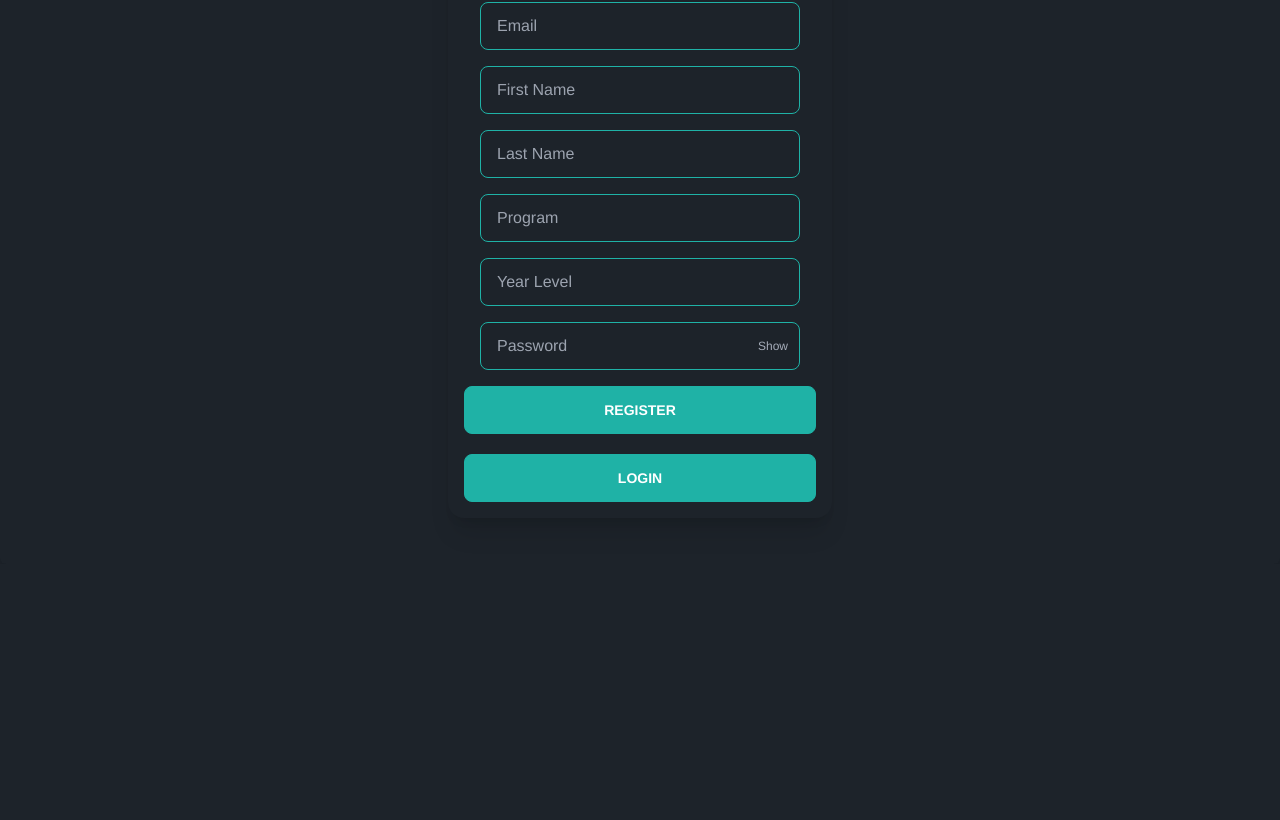
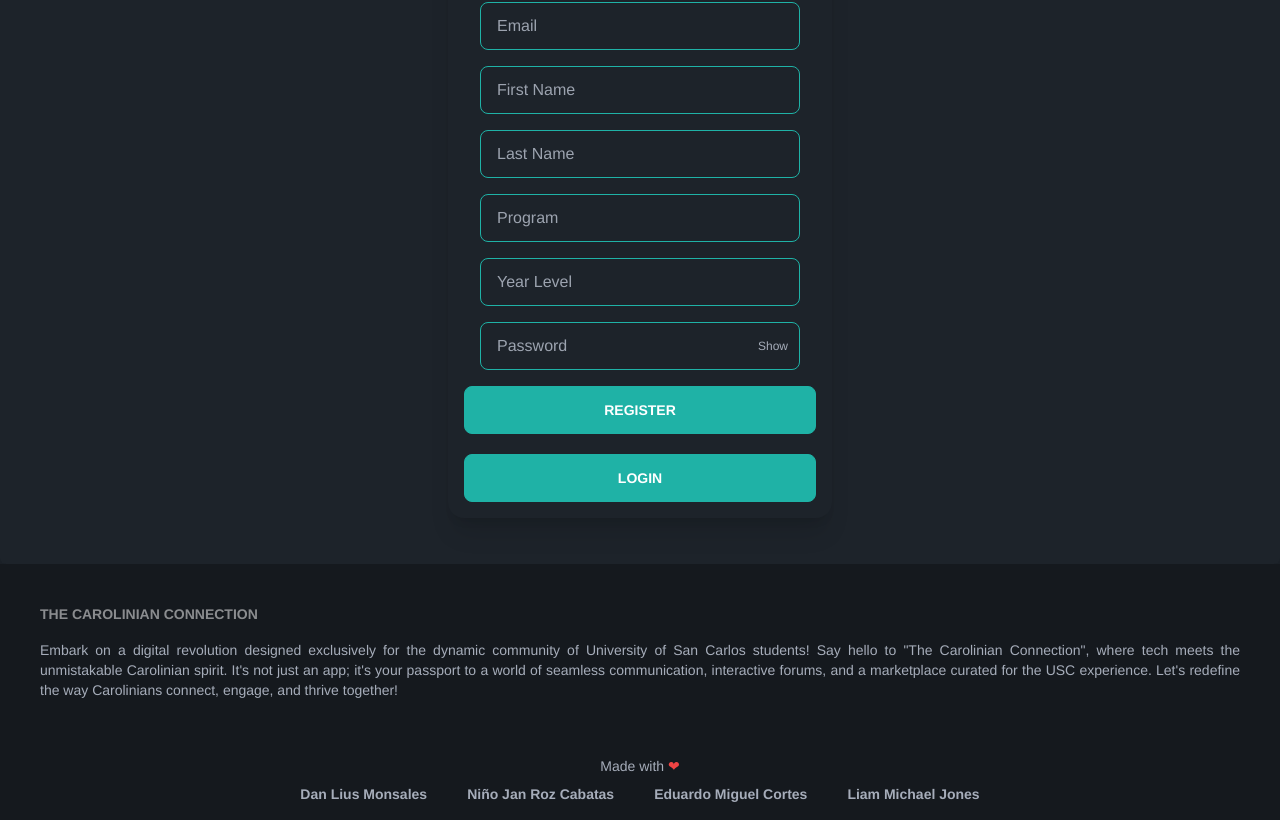
Before and after one commit to noturnachs/REACT_FORUM, a React (Vite) app: page /api/register in a window 1280 px wide. Shown: the part 236-1056 px from the top of the page. Before the commit the page ends 800 px from the top, so only its background shows below. Built offline with nearby package versions, Linux system fonts and the light colour scheme.

Commit message:
added footer everywhere

```diff
--- a/src/components/DashboardBody.jsx
+++ b/src/components/DashboardBody.jsx
@@ -1493,6 +1493,7 @@ const DashboardBody = ({ selectedCategory }) => {
           </div>
         </div>
       </div>
+
     </>
   );
 };
--- a/src/components/Login.jsx
+++ b/src/components/Login.jsx
@@ -113,6 +113,7 @@ const LoginForm = () => {
   };
 
   return (
+    <>
       <div className="flex items-center justify-center h-screen">
         <div className="card card-compact w-96 bg-base-100 shadow-xl">
           <figure>
@@ -196,6 +197,52 @@ const LoginForm = () => {
           </div>
         </div>
       </div>
+      <footer className="footer p-10 bg-base-300 flex">
+        <nav>
+          <header className="footer-title text-white">
+            The Carolinian Connection
+          </header>
+          <p className="text-justify">
+            Embark on a digital revolution designed exclusively for the dynamic
+            community of University of San Carlos students! Say hello to "The
+            Carolinian Connection", where tech meets the unmistakable Carolinian
+            spirit. It's not just an app; it's your passport to a world of
+            seamless communication, interactive forums, and a marketplace
+            curated for the USC experience. Let's redefine the way Carolinians
+            connect, engage, and thrive together!
+          </p>
+        </nav>
+      </footer>
+      <footer className="footer footer-center p-4 bg-base-300 text-base-content">
+        <aside className="flex flex-col">
+          <div className="text-md">
+            Made with <span className="text-red-500">&#10084;</span>
+          </div>
+          <div className="flex flex-col  font-bold lg:flex-row lg:space-x-10">
+            <ul>
+              <a href="https://github.com/noturnachs" target="_blank">
+                Dan Lius Monsales
+              </a>
+            </ul>
+            <ul>
+              <a href="https://github.com/prognewb" target="_blank">
+                Niño Jan Roz Cabatas
+              </a>
+            </ul>
+            <ul>
+              <a href="https://github.com/clandy07" target="_blank">
+                Eduardo Miguel Cortes
+              </a>
+            </ul>
+            <ul>
+              <a href="https://github.com/graysonLL" target="_blank">
+                Liam Michael Jones
+              </a>
+            </ul>
+          </div>
+        </aside>
+      </footer>
+    </>
   );
 };
 
--- a/src/components/Profile.jsx
+++ b/src/components/Profile.jsx
@@ -153,7 +153,7 @@ const Profile = () => {
   return (
     <>
       <DashboardNav />
-      <div className="max-w-md mx-auto p-3 mt-10 bg-primary shadow rounded">
+      <div className="max-w-md mx-auto p-3 mt-10 bg-primary shadow rounded ">
         <div className="text-center mb-6">
           <div className="flex flex-col items-center">
             <img
@@ -328,6 +328,51 @@ const Profile = () => {
           )}
         </div>
       </div>
+      <footer className="footer p-10 bg-base-300 flex mt-[20vh]">
+        <nav>
+          <header className="footer-title text-white">
+            The Carolinian Connection
+          </header>
+          <p className="text-justify">
+            Embark on a digital revolution designed exclusively for the dynamic
+            community of University of San Carlos students! Say hello to "The
+            Carolinian Connection", where tech meets the unmistakable Carolinian
+            spirit. It's not just an app; it's your passport to a world of
+            seamless communication, interactive forums, and a marketplace
+            curated for the USC experience. Let's redefine the way Carolinians
+            connect, engage, and thrive together!
+          </p>
+        </nav>
+      </footer>
+      <footer className="footer footer-center p-4 bg-base-300 text-base-content">
+        <aside className="flex flex-col">
+          <div className="text-md">
+            Made with <span className="text-red-500">&#10084;</span>
+          </div>
+          <div className="flex flex-col  font-bold lg:flex-row lg:space-x-10">
+            <ul>
+              <a href="https://github.com/noturnachs" target="_blank">
+                Dan Lius Monsales
+              </a>
+            </ul>
+            <ul>
+              <a href="https://github.com/prognewb" target="_blank">
+                Niño Jan Roz Cabatas
+              </a>
+            </ul>
+            <ul>
+              <a href="https://github.com/clandy07" target="_blank">
+                Eduardo Miguel Cortes
+              </a>
+            </ul>
+            <ul>
+              <a href="https://github.com/graysonLL" target="_blank">
+                Liam Michael Jones
+              </a>
+            </ul>
+          </div>
+        </aside>
+      </footer>
     </>
   );
 };
--- a/src/components/RegistrationForm.jsx
+++ b/src/components/RegistrationForm.jsx
@@ -111,6 +111,7 @@ const RegistrationForm = () => {
   };
 
   return (
+    <>
       <div className="h-screen flex flex-col items-center justify-center p-4 shadow-md rounded-md">
         <div className="flex items-center justify-center h-screen">
           <div className="card card-compact w-96 bg-base-100 shadow-xl">
@@ -132,7 +133,9 @@ const RegistrationForm = () => {
                     className="input input-bordered input-accent w-full max-w-xs"
                   />
                   {errors.username && (
-                  <p className="text-red-500 text-xs mt-1">{errors.username}</p>
+                    <p className="text-red-500 text-xs mt-1">
+                      {errors.username}
+                    </p>
                   )}
                 </div>
                 <div className="mb-4">
@@ -179,7 +182,9 @@ const RegistrationForm = () => {
                     className="input input-bordered input-accent w-full max-w-xs"
                   />
                   {errors.lastname && (
-                  <p className="text-red-500 text-xs mt-1">{errors.lastname}</p>
+                    <p className="text-red-500 text-xs mt-1">
+                      {errors.lastname}
+                    </p>
                   )}
                 </div>
 
@@ -196,7 +201,9 @@ const RegistrationForm = () => {
                     className="input input-bordered input-accent w-full max-w-xs"
                   />
                   {errors.program && (
-                  <p className="text-red-500 text-xs mt-1">{errors.program}</p>
+                    <p className="text-red-500 text-xs mt-1">
+                      {errors.program}
+                    </p>
                   )}
                 </div>
 
@@ -239,11 +246,15 @@ const RegistrationForm = () => {
                     </button>
                   </div>
                   {errors.password && (
-                  <p className="text-red-500 text-xs mt-1">{errors.password}</p>
+                    <p className="text-red-500 text-xs mt-1">
+                      {errors.password}
+                    </p>
                   )}
                 </div>
                 <div className="flex flex-col">
-                {error && <p className="text-sm text-red-600 pb-4">{error}</p>}
+                  {error && (
+                    <p className="text-sm text-red-600 pb-4">{error}</p>
+                  )}
                   <button
                     type="submit"
                     className="btn btn-accent mb-5"
@@ -264,6 +275,52 @@ const RegistrationForm = () => {
           </div>
         </div>
       </div>
+      <footer className="footer p-10 bg-base-300 flex">
+        <nav>
+          <header className="footer-title text-white">
+            The Carolinian Connection
+          </header>
+          <p className="text-justify">
+            Embark on a digital revolution designed exclusively for the dynamic
+            community of University of San Carlos students! Say hello to "The
+            Carolinian Connection", where tech meets the unmistakable Carolinian
+            spirit. It's not just an app; it's your passport to a world of
+            seamless communication, interactive forums, and a marketplace
+            curated for the USC experience. Let's redefine the way Carolinians
+            connect, engage, and thrive together!
+          </p>
+        </nav>
+      </footer>
+      <footer className="footer footer-center p-4 bg-base-300 text-base-content">
+        <aside className="flex flex-col">
+          <div className="text-md">
+            Made with <span className="text-red-500">&#10084;</span>
+          </div>
+          <div className="flex flex-col  font-bold lg:flex-row lg:space-x-10">
+            <ul>
+              <a href="https://github.com/noturnachs" target="_blank">
+                Dan Lius Monsales
+              </a>
+            </ul>
+            <ul>
+              <a href="https://github.com/prognewb" target="_blank">
+                Niño Jan Roz Cabatas
+              </a>
+            </ul>
+            <ul>
+              <a href="https://github.com/clandy07" target="_blank">
+                Eduardo Miguel Cortes
+              </a>
+            </ul>
+            <ul>
+              <a href="https://github.com/graysonLL" target="_blank">
+                Liam Michael Jones
+              </a>
+            </ul>
+          </div>
+        </aside>
+      </footer>
+    </>
   );
 };
 
--- a/src/components/Store.jsx
+++ b/src/components/Store.jsx
@@ -7,6 +7,51 @@ const Store = () => {
     <>
       <DashboardNav />
       <StoreBody />
+      <footer className="footer p-10 bg-base-300 flex">
+        <nav>
+          <header className="footer-title text-white">
+            The Carolinian Connection
+          </header>
+          <p className="text-justify">
+            Embark on a digital revolution designed exclusively for the dynamic
+            community of University of San Carlos students! Say hello to "The
+            Carolinian Connection", where tech meets the unmistakable Carolinian
+            spirit. It's not just an app; it's your passport to a world of
+            seamless communication, interactive forums, and a marketplace
+            curated for the USC experience. Let's redefine the way Carolinians
+            connect, engage, and thrive together!
+          </p>
+        </nav>
+      </footer>
+      <footer className="footer footer-center p-4 bg-base-300 text-base-content">
+        <aside className="flex flex-col">
+          <div className="text-md">
+            Made with <span className="text-red-500">&#10084;</span>
+          </div>
+          <div className="flex flex-col  font-bold lg:flex-row lg:space-x-10">
+            <ul>
+              <a href="https://github.com/noturnachs" target="_blank">
+                Dan Lius Monsales
+              </a>
+            </ul>
+            <ul>
+              <a href="https://github.com/prognewb" target="_blank">
+                Niño Jan Roz Cabatas
+              </a>
+            </ul>
+            <ul>
+              <a href="https://github.com/clandy07" target="_blank">
+                Eduardo Miguel Cortes
+              </a>
+            </ul>
+            <ul>
+              <a href="https://github.com/graysonLL" target="_blank">
+                Liam Michael Jones
+              </a>
+            </ul>
+          </div>
+        </aside>
+      </footer>
     </>
   );
 };
--- a/src/components/dashboard.jsx
+++ b/src/components/dashboard.jsx
@@ -16,6 +16,51 @@ const Dashboard = () => {
       <DashboardNav setSelectedCategory={setSelectedCategory} />
 
       <DashboardBody selectedCategory={selectedCategory} />
+      <footer className="footer p-10 bg-base-300 flex">
+        <nav>
+          <header className="footer-title text-white">
+            The Carolinian Connection
+          </header>
+          <p className="text-justify">
+            Embark on a digital revolution designed exclusively for the dynamic
+            community of University of San Carlos students! Say hello to "The
+            Carolinian Connection", where tech meets the unmistakable Carolinian
+            spirit. It's not just an app; it's your passport to a world of
+            seamless communication, interactive forums, and a marketplace
+            curated for the USC experience. Let's redefine the way Carolinians
+            connect, engage, and thrive together!
+          </p>
+        </nav>
+      </footer>
+      <footer className="footer footer-center p-4 bg-base-300 text-base-content">
+        <aside className="flex flex-col">
+          <div className="text-md">
+            Made with <span className="text-red-500">&#10084;</span>
+          </div>
+          <div className="flex flex-col  font-bold lg:flex-row lg:space-x-10">
+            <ul>
+              <a href="https://github.com/noturnachs" target="_blank">
+                Dan Lius Monsales
+              </a>
+            </ul>
+            <ul>
+              <a href="https://github.com/prognewb" target="_blank">
+                Niño Jan Roz Cabatas
+              </a>
+            </ul>
+            <ul>
+              <a href="https://github.com/clandy07" target="_blank">
+                Eduardo Miguel Cortes
+              </a>
+            </ul>
+            <ul>
+              <a href="https://github.com/graysonLL" target="_blank">
+                Liam Michael Jones
+              </a>
+            </ul>
+          </div>
+        </aside>
+      </footer>
     </div>
   );
 };
```
Also changed, not shown: 1 other file (tests, documents, lock files or other folders). Lines whose indentation alone changed are shown as unchanged.
